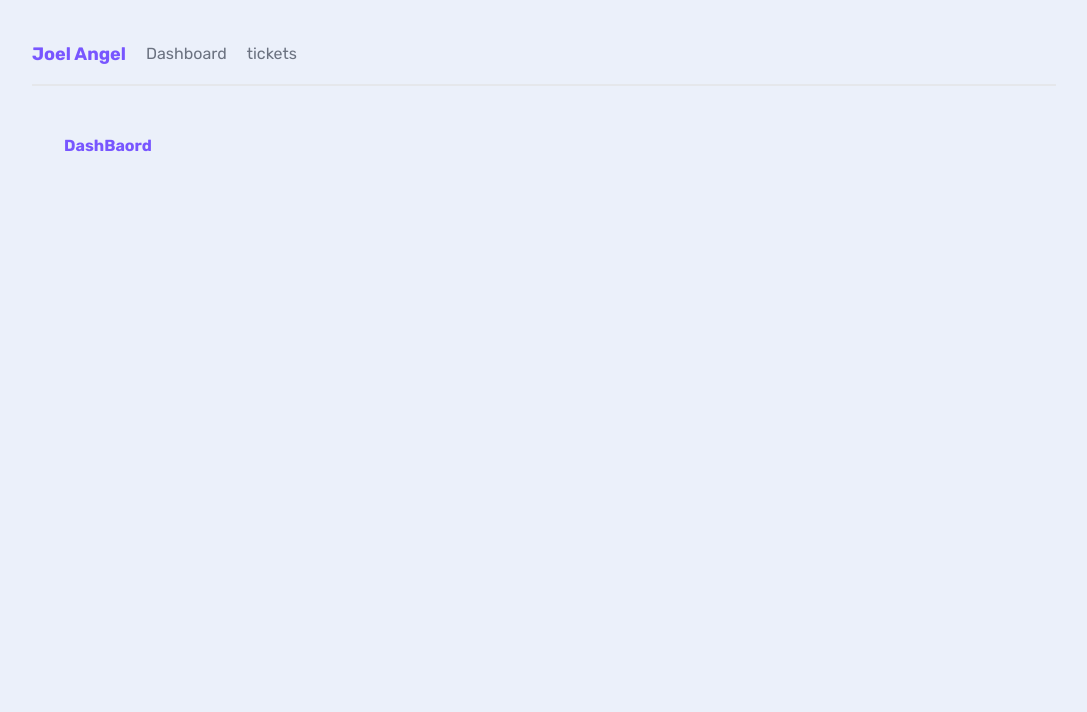
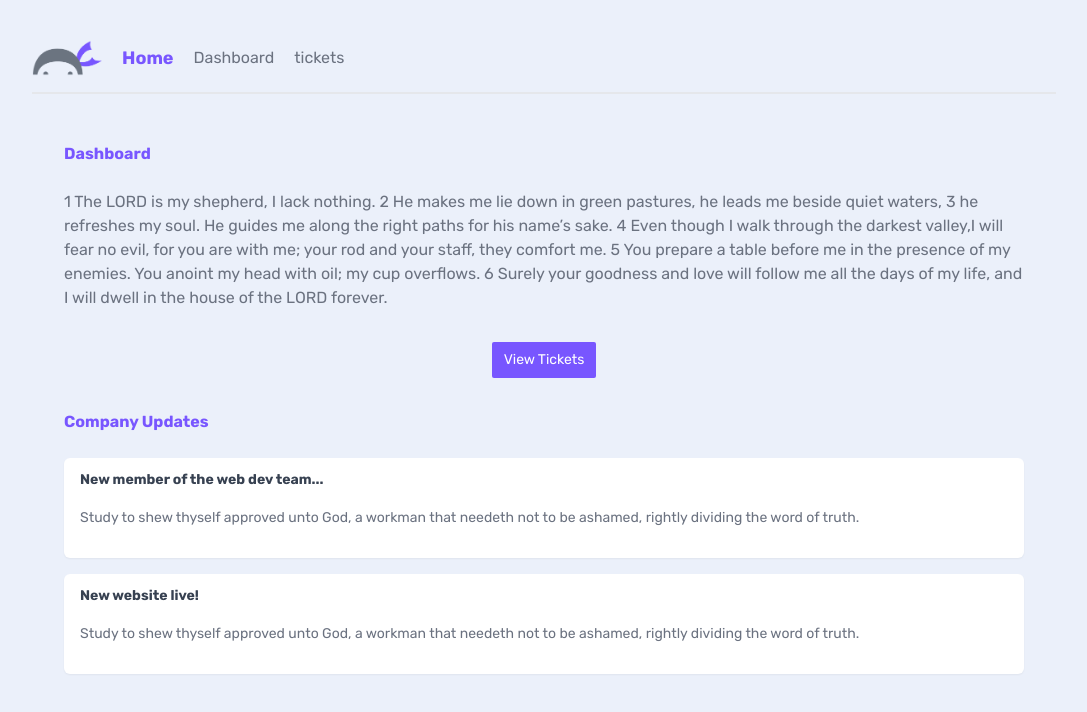
Before and after one commit to JoelAngels/Next-13-, a Next.js app: page / in a window 1280 px wide. Shown: the top 712 px of the page, without its empty margins (96-1183 px from the left). Built offline with nearby package versions, Linux system fonts and the light colour scheme.

Commit message:
styles, font, images

```diff
--- a/app/components/Navbar.jsx
+++ b/app/components/Navbar.jsx
@@ -1,10 +1,20 @@
 import React from "react";
 import Link from "next/link";
+import Image from "next/image";
+import Logo from "../../public/dojo-logo.png";
 
 export default function Navbar() {
   return (
     <nav>
-      <h1>Joel Angel</h1>
+      {/* height is not need, the width on its own will auto scale the height */}
+      <Image
+        src={Logo}
+        alt="Logo"
+        width={70}
+        quality={100}
+        placeholder="blur"
+      />
+      <h1>Home</h1>
       <Link href="/">Dashboard</Link>
       <Link href="/tickets">tickets</Link>
     </nav>
--- a/app/page.jsx
+++ b/app/page.jsx
@@ -1,9 +1,42 @@
-import Image from "next/image";
+import Link from "next/link";
 
 export default function Home() {
   return (
-    <main className="">
-      <h2>DashBaord</h2>
+    <main>
+      <h2>Dashboard</h2>
+      <p>
+        1 The LORD is my shepherd, I lack nothing. 2 He makes me lie down in
+        green pastures, he leads me beside quiet waters, 3 he refreshes my soul.
+        He guides me along the right paths for his name’s sake. 4 Even though I
+        walk through the darkest valley,I will fear no evil, for you are with
+        me; your rod and your staff, they comfort me. 5 You prepare a table
+        before me in the presence of my enemies. You anoint my head with oil; my
+        cup overflows. 6 Surely your goodness and love will follow me all the
+        days of my life, and I will dwell in the house of the LORD forever.
+      </p>
+
+      <div className="flex justify-center my-8">
+        <Link href="/tickets">
+          <button className="btn-primary">View Tickets</button>
+        </Link>
+      </div>
+
+      <h2>Company Updates</h2>
+
+      <div className="card">
+        <h3>New member of the web dev team...</h3>
+        <p>
+          Study to shew thyself approved unto God, a workman that needeth not to
+          be ashamed, rightly dividing the word of truth.
+        </p>
+      </div>
+      <div className="card">
+        <h3>New website live!</h3>
+        <p>
+          Study to shew thyself approved unto God, a workman that needeth not to
+          be ashamed, rightly dividing the word of truth.
+        </p>
+      </div>
     </main>
   );
 }
```
Also changed, not shown: public/dojo-logo.png (added).
